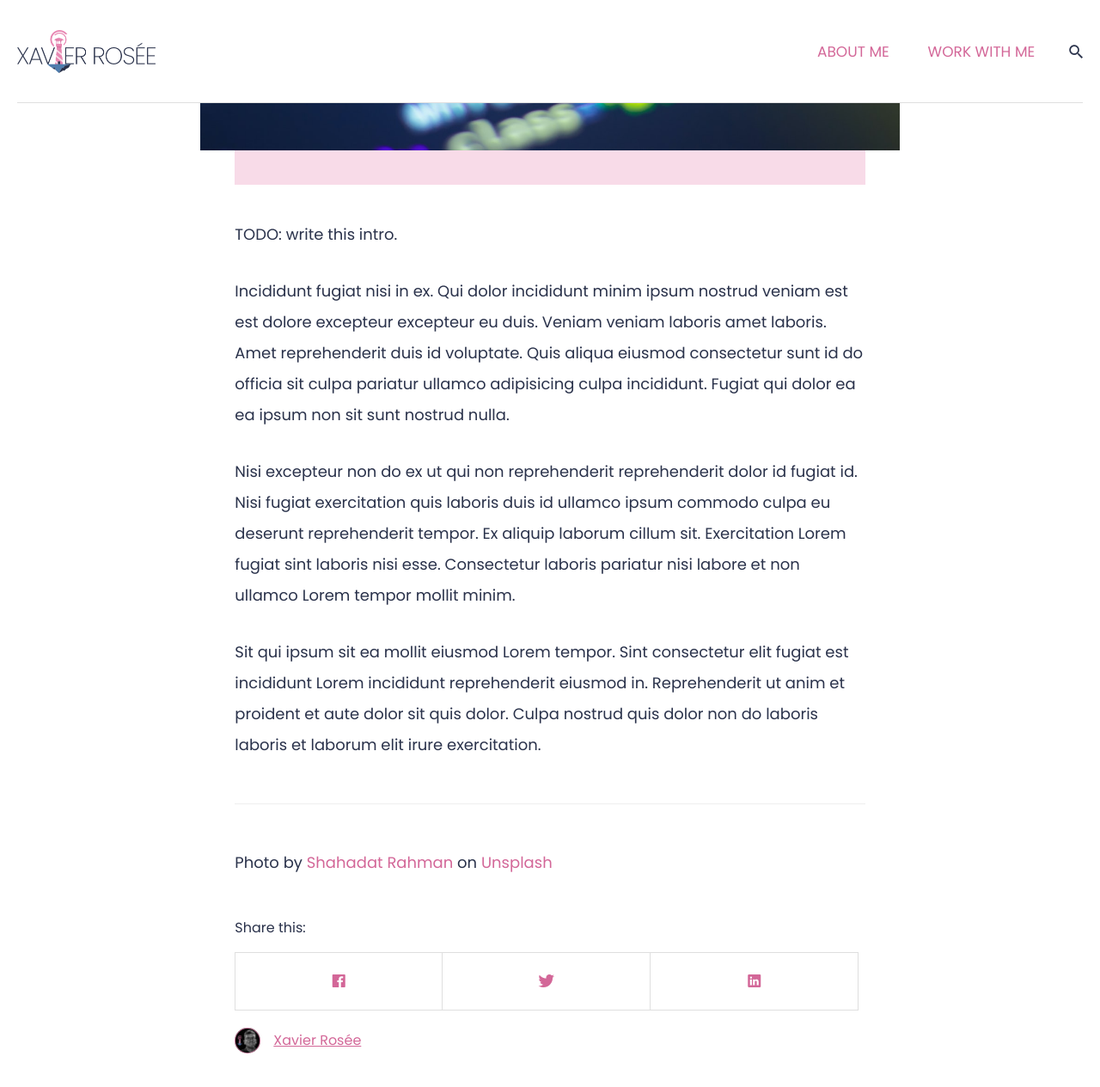
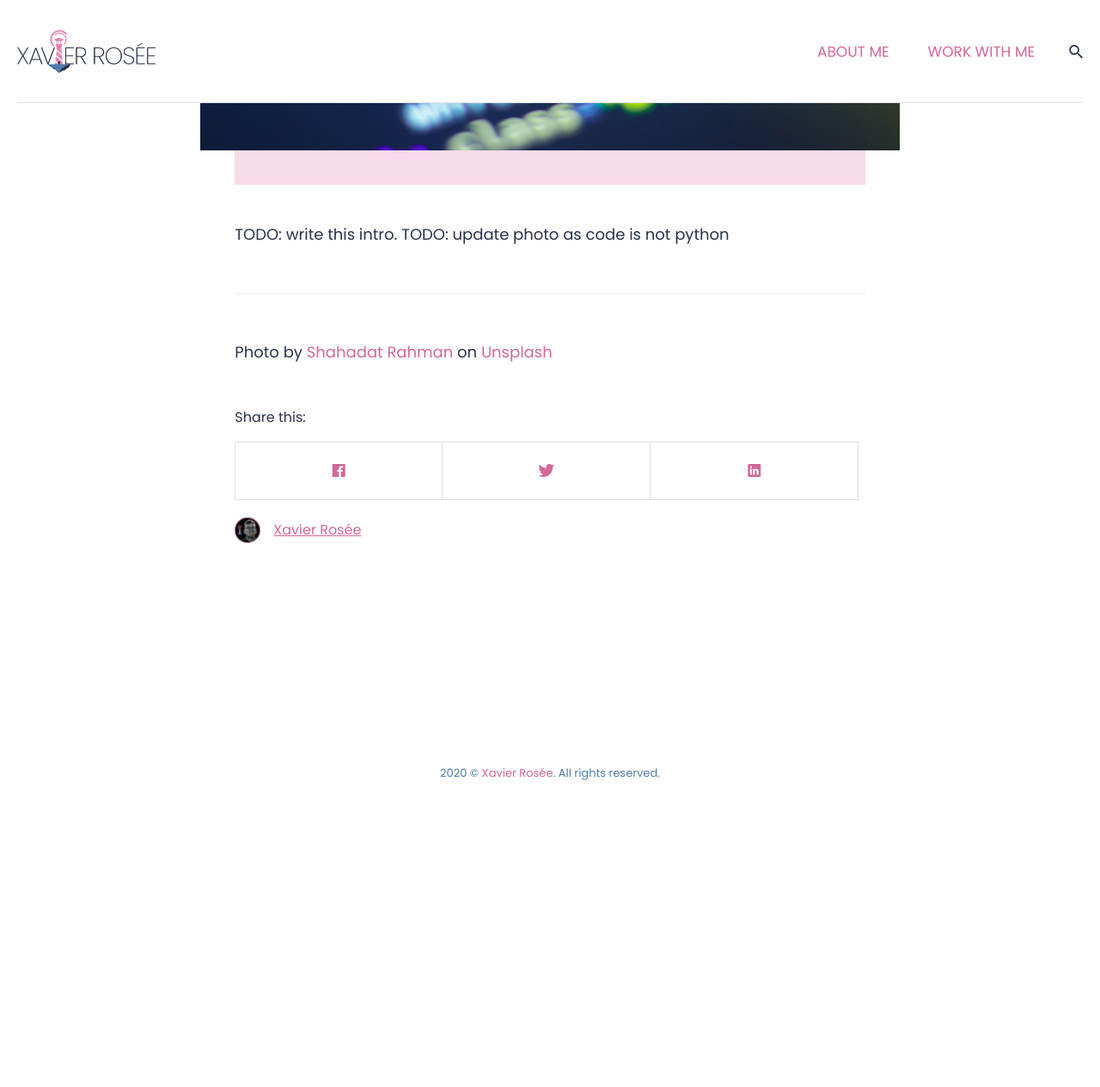
Before and after one commit to xavierosee/blog, a Jekyll site: the page built from _posts/2020-11-12-print-hello-world.md, in a window 1280 px wide and 1400 px high, scrolled down 932 px. Shown: the top 1265 px of the window at 86% size. Built offline with Jekyll 4.4.1, drawn with Linux system fonts in a browser that asks for light colours; nearby versions of some CDN libraries; after the commit the page ends 1880 px from its top, so only the background shows below that.

Commit message:
set up hello world post

```diff
--- a/_posts/2020-11-12-print-hello-world.md
+++ b/_posts/2020-11-12-print-hello-world.md
@@ -10,12 +10,7 @@ excerpt_separator: <!--more-->
 ---
 
 TODO: write this intro.
-
-Incididunt fugiat nisi in ex. Qui dolor incididunt minim ipsum nostrud veniam est est dolore excepteur excepteur eu duis. Veniam veniam laboris amet laboris. Amet reprehenderit duis id voluptate. Quis aliqua eiusmod consectetur sunt id do officia sit culpa pariatur ullamco adipisicing culpa incididunt. Fugiat qui dolor ea ea ipsum non sit sunt nostrud nulla.
-
-Nisi excepteur non do ex ut qui non reprehenderit reprehenderit dolor id fugiat id. Nisi fugiat exercitation quis laboris duis id ullamco ipsum commodo culpa eu deserunt reprehenderit tempor. Ex aliquip laborum cillum sit. Exercitation Lorem fugiat sint laboris nisi esse. Consectetur laboris pariatur nisi labore et non ullamco Lorem tempor mollit minim.
-
-Sit qui ipsum sit ea mollit eiusmod Lorem tempor. Sint consectetur elit fugiat est incididunt Lorem incididunt reprehenderit eiusmod in. Reprehenderit ut anim et proident et aute dolor sit quis dolor. Culpa nostrud quis dolor non do laboris laboris et laborum elit irure exercitation.
+TODO: update photo as code is not python
 
 ---
 
```
